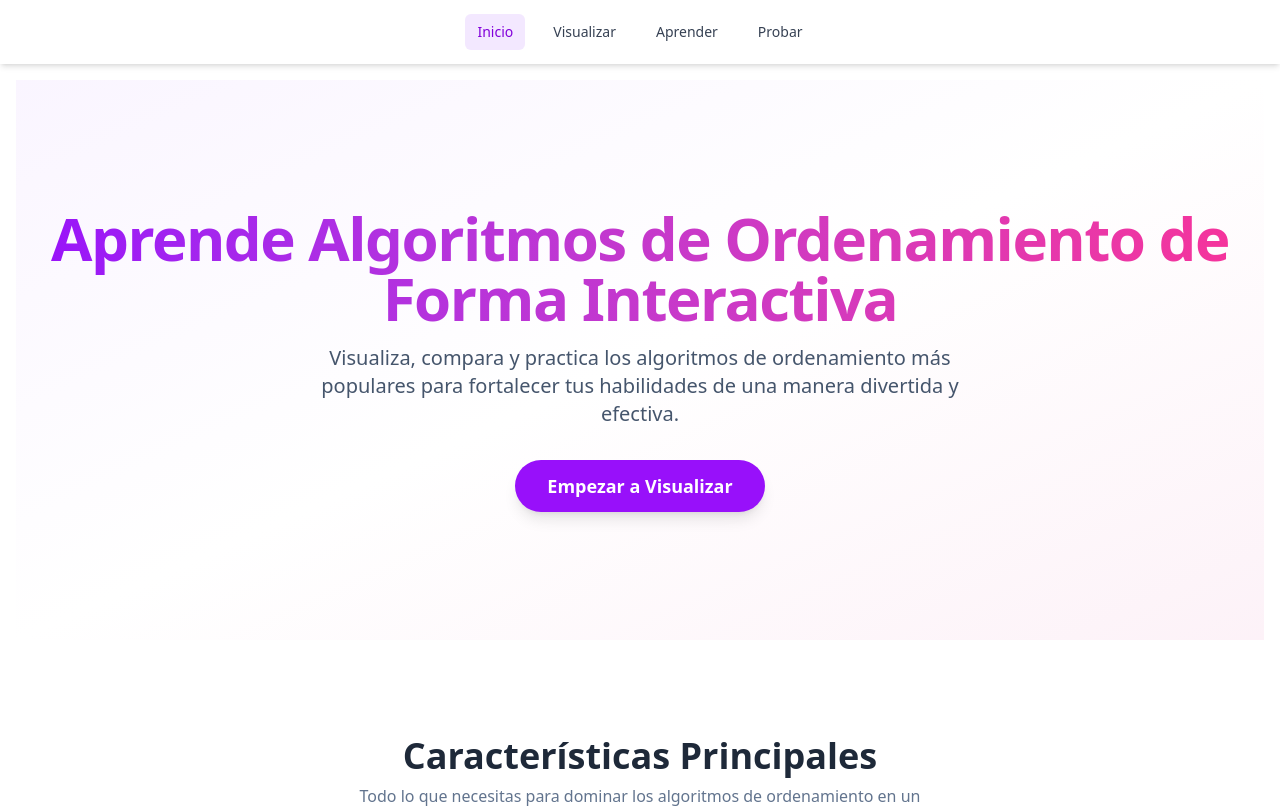
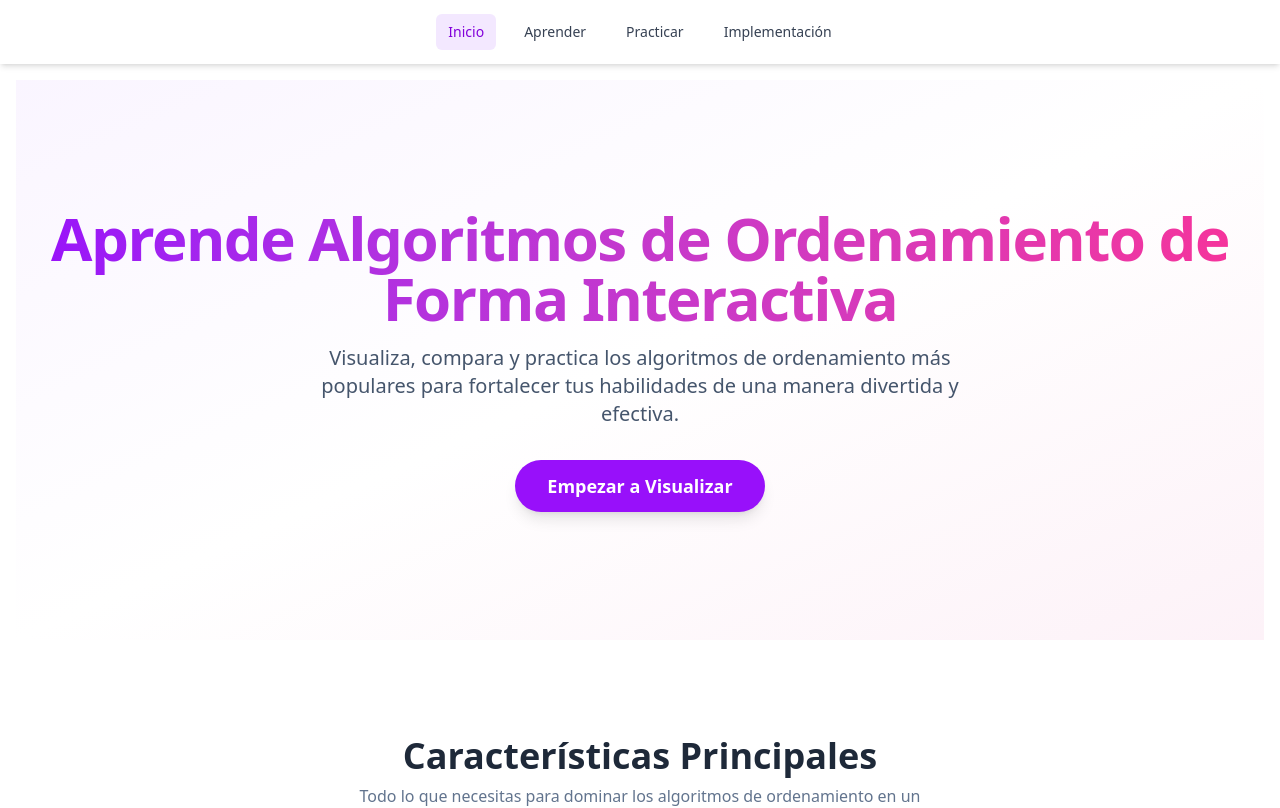
Before and after one commit to helvetios16/sortLearn, a Vue app: page / in a window 1280 px wide. Shown: the top 808 px of the page. Built offline with nearby package versions, Linux system fonts and the light colour scheme.

Commit message:
refactor(navigation): update route labels and paths for better clarity
Update navigation links to better reflect their purpose:
- "Visualizar" changed to "Aprender"
- "Aprender" changed to "Practicar"
- "Probar" changed to "Implementación"
Also adjusted corresponding route paths to match new labels

```diff
--- a/src/App.vue
+++ b/src/App.vue
@@ -17,13 +17,6 @@ import { RouterLink, RouterView } from 'vue-router';
           to="/visualize"
           class="px-3 py-2 rounded-md text-sm font-medium text-gray-700 hover:bg-gray-100 hover:text-gray-900 transition-colors"
           active-class="bg-purple-100 text-purple-700"
-          >Visualizar</RouterLink
-        >
-
-        <RouterLink
-          to="/learn"
-          class="px-3 py-2 rounded-md text-sm font-medium text-gray-700 hover:bg-gray-100 hover:text-gray-900 transition-colors"
-          active-class="bg-purple-100 text-purple-700"
           >Aprender</RouterLink
         >
 
@@ -31,7 +24,14 @@ import { RouterLink, RouterView } from 'vue-router';
           to="/test"
           class="px-3 py-2 rounded-md text-sm font-medium text-gray-700 hover:bg-gray-100 hover:text-gray-900 transition-colors"
           active-class="bg-purple-100 text-purple-700"
-          >Probar</RouterLink
+          >Practicar</RouterLink
+        >
+
+        <RouterLink
+          to="/learn"
+          class="px-3 py-2 rounded-md text-sm font-medium text-gray-700 hover:bg-gray-100 hover:text-gray-900 transition-colors"
+          active-class="bg-purple-100 text-purple-700"
+          >Implementación</RouterLink
         >
       </nav>
     </div>
```
